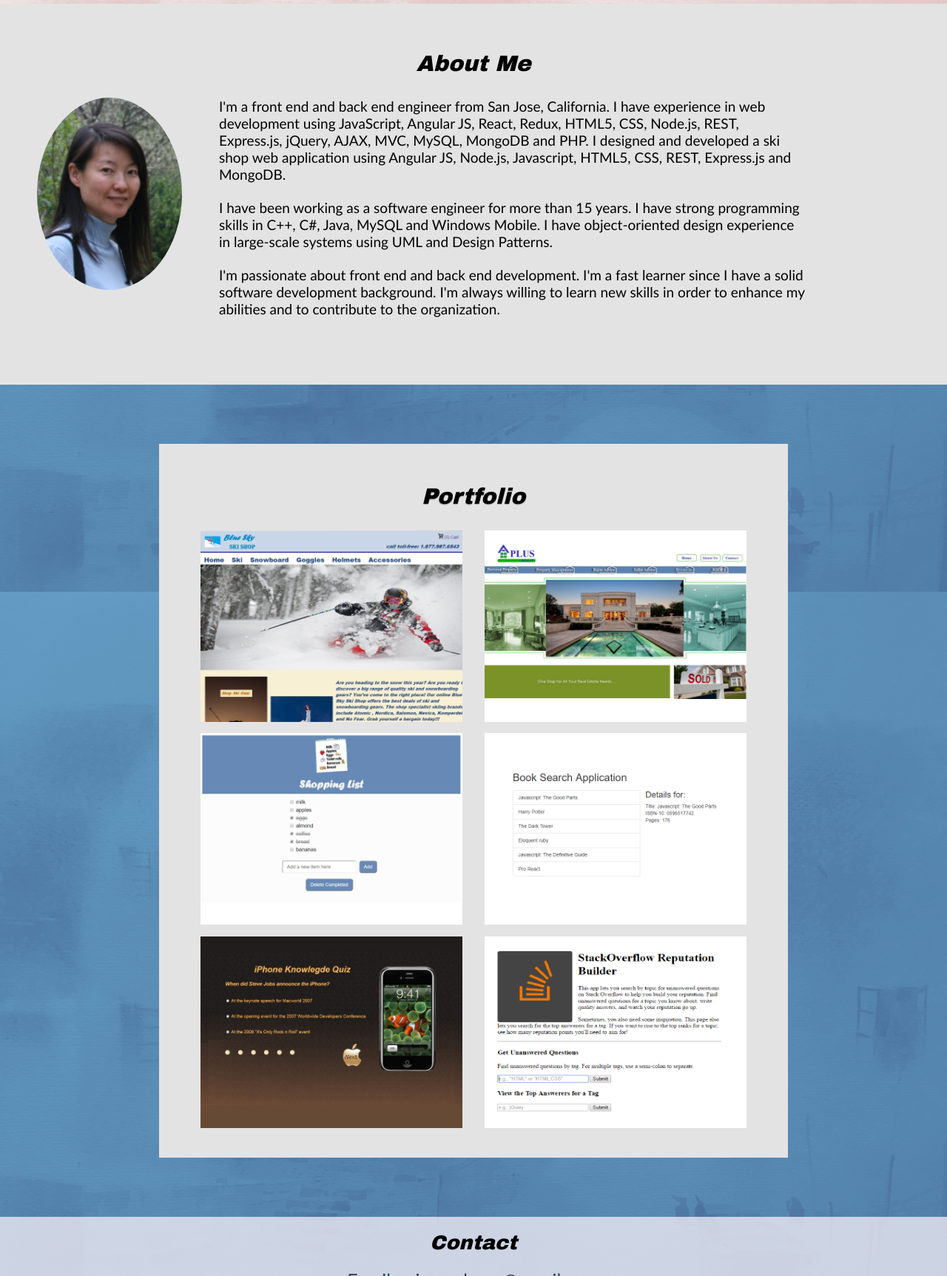
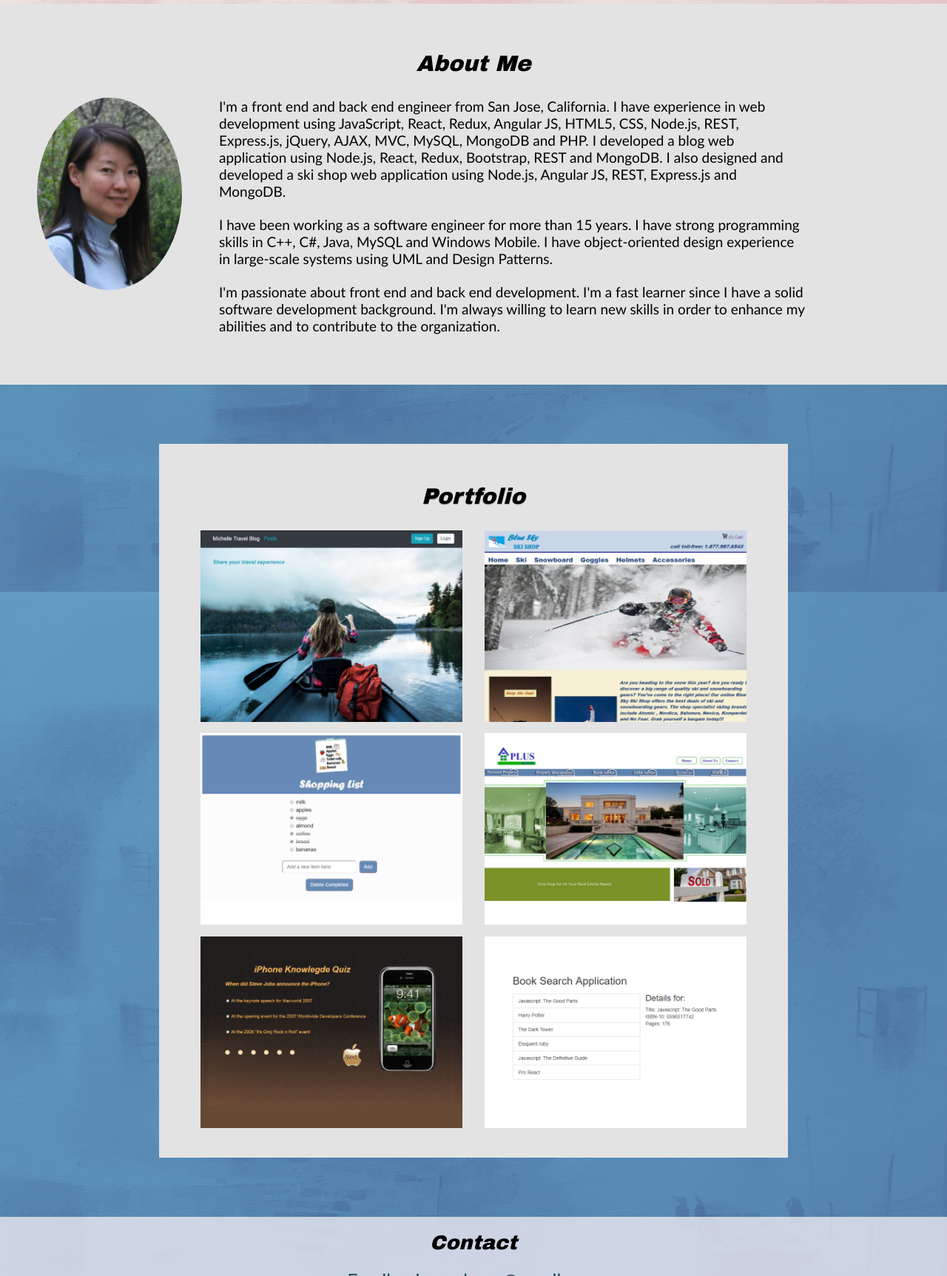
Before and after one commit to mmingzhang/mingz-portfolio, a plain HTML site: page index.html in a window 1280 px wide. Shown: the part 1120-2845 px from the top of the page at 74% size. Drawn offline with Linux system fonts and the light colour scheme.

Commit message:
Update portfolio section

```diff
--- a/index.html
+++ b/index.html
@@ -32,7 +32,7 @@
                 <p class="heading">About Me</p>
                 <img class="about-img"  src="images/ming.png">
                 <p class="about-text">
-                    I'm a front end and back end engineer from San Jose, California. I have experience in web development using JavaScript, Angular JS, React, Redux, HTML5, CSS, Node.js, REST, Express.js, jQuery, AJAX, MVC, MySQL, MongoDB and PHP. I designed and developed a ski shop web application using Angular JS, Node.js, Javascript, HTML5, CSS, REST, Express.js and MongoDB.
+                    I'm a front end and back end engineer from San Jose, California. I have experience in web development using JavaScript, React, Redux, Angular JS, HTML5, CSS, Node.js, REST, Express.js, jQuery, AJAX, MVC, MySQL, MongoDB and PHP. I developed a blog web application using Node.js, React, Redux, Bootstrap, REST and MongoDB. I also designed and developed a ski shop web application using Node.js, Angular JS, REST, Express.js and MongoDB.
                 </p>
                 <br>
                 <p class="about-text">
@@ -52,9 +52,21 @@
                 <div class="portfolio-list">
                     <ul class="portfolio-grid">
                         <li>
+                            <a href="https://github.com/mmingzhang/mern-blog" target="_blank">
+                                <span class="description">Travel Blog using MERN Stack</span>
+                                <img src="images/portfolio/travelblog.png" />
+                            </a>
+                        </li>
+                        <li>
                             <a href="https://docs.google.com/document/d/1TSK8PEoSiSgLkwEI1hfHLxna-tDpF1Fg7AI2XE_LeaY/edit" target="_blank">
                                 <span class="description">Ski Shop using MEAN Stack</span>
                                 <img src="images/portfolio/skishop.png" />
+                            </a>
+                        </li>
+                        <li>
+                            <a href="https://github.com/mmingzhang/mean-testing-todo" target="_blank">
+                                <span class="description">Shopping List using Node JS, MongoDB, Angular JS and Mocha</span>
+                                <img src="images/portfolio/shoplist.png" />
                             </a>
                         </li>
                         <li>
@@ -64,27 +76,15 @@
                             </a>
                         </li>
                         <li>
-                            <a href="https://github.com/mmingzhang/mean-testing-todo" target="_blank">
-                                <span class="description">Shopping List using Node JS, MongoDB, Angular JS and Mocha</span>
-                                <img src="images/portfolio/shoplist.png" />
+                            <a href="http://mmingzhang.github.io/iphonequiz/index.html" target="_blank">
+                                <span class="description">iPhone Knowledge Quiz</span>
+                                <img src="images/portfolio/iphonequiz.png" />
                             </a>
                         </li>
                         <li>
                             <a href="https://github.com/mmingzhang/react-book-search" target="_blank">
                                 <span class="description">Book Search with React + Redux</span>
                                 <img src="images/portfolio/booksearch.png" />
-                            </a>
-                        </li>
-                        <li>
-                            <a href="http://mmingzhang.github.io/iphonequiz/index.html" target="_blank">
-                                <span class="description">iPhone Knowledge Quiz</span>
-                                <img src="images/portfolio/iphonequiz.png" />
-                            </a>
-                        </li>
-                        <li>
-                            <a href="http://mmingzhang.github.io/stackerajax-final/index.html" target="_blank">
-                                <span class="description">Stack Overflow Reputation</span>
-                                <img src="images/portfolio/stackoverflow.png" />
                             </a>
                         </li>
                     </ul>
```
Also changed, not shown: images/portfolio/stackoverflow.png (deleted), images/portfolio/travelblog.PNG (added).
